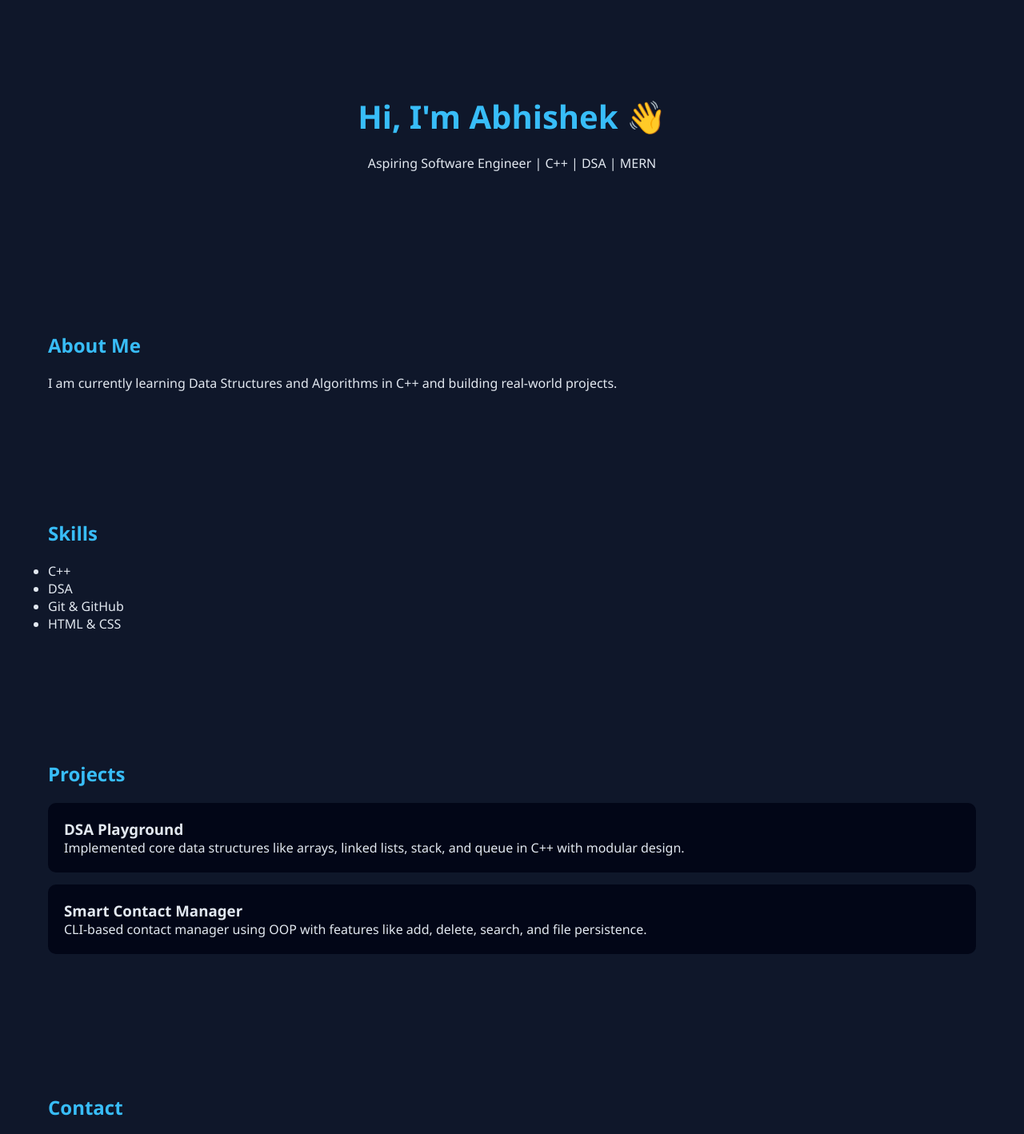
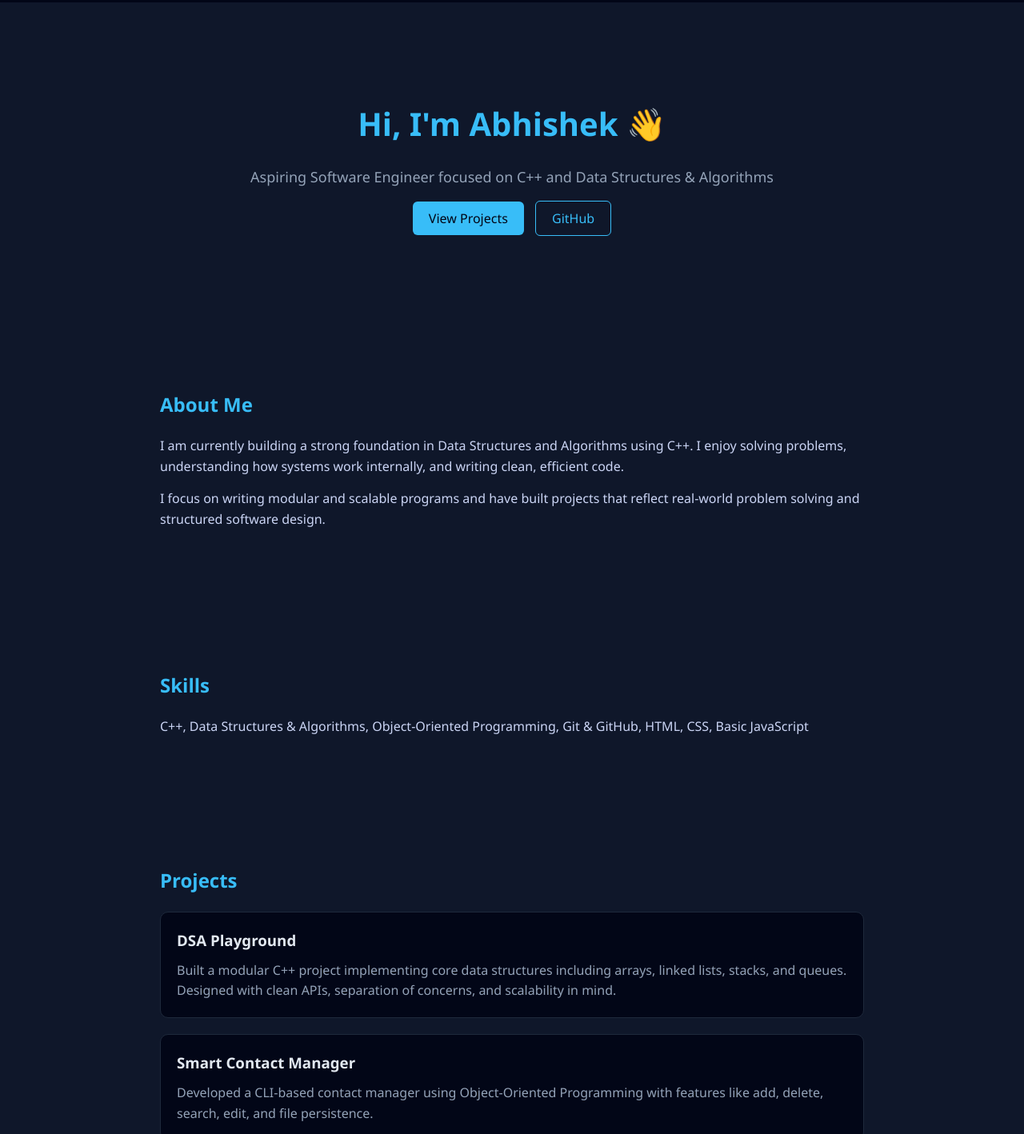
Before and after one commit to abhishekmail-prog/portfolio, a plain HTML site: page index.html in a window 1280 px wide. Shown: the part 75-1493 px from the top of the page at 80% size. Drawn offline with Linux system fonts and the light colour scheme.

Commit message:
After complete professional styling

```diff
--- a/index.html
+++ b/index.html
@@ -8,7 +8,7 @@
 </head>
 <body>
 
-    <!-- Navbar -->
+    <!-- NAVBAR -->
     <nav>
         <h1>Abhishek</h1>
         <ul>
@@ -19,56 +19,78 @@
         </ul>
     </nav>
 
-    <!-- Hero -->
+    <!-- HERO -->
     <section id="hero">
         <h2>Hi, I'm Abhishek 👋</h2>
-        <p>Aspiring Software Engineer | C++ | DSA | MERN</p>
+        <p class="subtitle">
+            Aspiring Software Engineer focused on C++ and Data Structures & Algorithms
+        </p>
+
+        <div class="hero-buttons">
+            <a href="#projects" class="btn">View Projects</a>
+            <a href="https://github.com/yourusername" class="btn-outline">GitHub</a>
+        </div>
     </section>
 
-    <!-- About -->
+    <!-- ABOUT -->
     <section id="about">
         <h2>About Me</h2>
         <p>
-            I am currently learning Data Structures and Algorithms in C++ and building real-world projects.
+            I am currently building a strong foundation in Data Structures and Algorithms using C++.
+            I enjoy solving problems, understanding how systems work internally, and writing clean, efficient code.
+        </p>
+
+        <p>
+            I focus on writing modular and scalable programs and have built projects that reflect real-world problem solving
+            and structured software design.
         </p>
     </section>
 
-    <!-- Skills -->
+    <!-- SKILLS -->
     <section id="skills">
         <h2>Skills</h2>
-        <ul>
-            <li>C++</li>
-            <li>DSA</li>
-            <li>Git & GitHub</li>
-            <li>HTML & CSS</li>
-        </ul>
+        <p>
+            C++, Data Structures & Algorithms, Object-Oriented Programming,
+            Git & GitHub, HTML, CSS, Basic JavaScript
+        </p>
     </section>
 
-    <!-- Projects -->
+    <!-- PROJECTS -->
     <section id="projects">
         <h2>Projects</h2>
 
         <div class="project-card">
             <h3>DSA Playground</h3>
             <p>
-                Implemented core data structures like arrays, linked lists, stack, and queue in C++ with modular design.
+                Built a modular C++ project implementing core data structures including arrays, linked lists, stacks, and queues.
+                Designed with clean APIs, separation of concerns, and scalability in mind.
             </p>
         </div>
 
         <div class="project-card">
             <h3>Smart Contact Manager</h3>
             <p>
-                CLI-based contact manager using OOP with features like add, delete, search, and file persistence.
+                Developed a CLI-based contact manager using Object-Oriented Programming with features like add, delete, search,
+                edit, and file persistence.
             </p>
         </div>
+
     </section>
 
-    <!-- Contact -->
+    <!-- CONTACT -->
     <section id="contact">
         <h2>Contact</h2>
-        <p>GitHub: <a href="https://github.com/abhishekmail-prog">Visit</a></p>
-        <p>LinkedIn: <a href="#">Coming soon</a></p>
+        <p>Email: your@email.com</p>
+        <p>
+            <a href="https://https://github.com/abhishekmail-prog">GitHub</a> |
+            <a href="#">LinkedIn</a>
+        </p>
     </section>
+
+    <!-- FOOTER -->
+    <footer>
+        <p>© 2026 Abhishek. All rights reserved.</p>
+    </footer>
 
 </body>
 </html>
--- a/style.css
+++ b/style.css
@@ -1,23 +1,28 @@
+/* RESET */
 * {
     margin: 0;
     padding: 0;
     box-sizing: border-box;
 }
 
+/* BODY */
 body {
-    font-family: 'Segoe UI', sans-serif;
+    font-family: 'Segoe UI', Tahoma, Geneva, Verdana, sans-serif;
     background: #0f172a;
     color: #e2e8f0;
+    line-height: 1.6;
 }
 
-/* Navbar */
+/* NAVBAR */
 nav {
     display: flex;
     justify-content: space-between;
+    align-items: center;
     padding: 20px 60px;
     background: #020617;
     position: sticky;
     top: 0;
+    z-index: 1000;
 }
 
 nav h1 {
@@ -25,19 +30,26 @@ nav h1 {
 }
 
 nav ul {
+    list-style: none;
     display: flex;
-    list-style: none;
     gap: 25px;
 }
 
 nav a {
     text-decoration: none;
     color: #e2e8f0;
+    transition: 0.3s;
 }
 
-/* Sections */
+nav a:hover {
+    color: #38bdf8;
+}
+
+/* SECTIONS */
 section {
     padding: 80px 60px;
+    max-width: 1000px;
+    margin: auto;
 }
 
 h2 {
@@ -45,7 +57,7 @@ h2 {
     margin-bottom: 20px;
 }
 
-/* Hero */
+/* HERO */
 #hero {
     text-align: center;
     padding: 120px 20px;
@@ -55,15 +67,115 @@ h2 {
     font-size: 40px;
 }
 
-/* Cards (Projects) */
+.subtitle {
+    margin-top: 10px;
+    font-size: 18px;
+    color: #94a3b8;
+}
+
+/* BUTTONS */
+.hero-buttons {
+    margin-top: 25px;
+}
+
+.btn {
+    background: #38bdf8;
+    color: #020617;
+    padding: 10px 20px;
+    text-decoration: none;
+    border-radius: 6px;
+    margin-right: 10px;
+    transition: 0.3s;
+}
+
+.btn:hover {
+    background: #0ea5e9;
+}
+
+.btn-outline {
+    border: 1px solid #38bdf8;
+    color: #38bdf8;
+    padding: 10px 20px;
+    text-decoration: none;
+    border-radius: 6px;
+    transition: 0.3s;
+}
+
+.btn-outline:hover {
+    background: #38bdf8;
+    color: #020617;
+}
+
+/* ABOUT */
+#about p {
+    margin-bottom: 15px;
+    color: #cbd5f5;
+}
+
+/* SKILLS */
+#skills p {
+    color: #cbd5f5;
+}
+
+/* PROJECTS */
 .project-card {
     background: #020617;
     padding: 20px;
-    margin: 15px 0;
+    margin-top: 20px;
     border-radius: 10px;
     transition: 0.3s;
+    border: 1px solid #1e293b;
 }
 
 .project-card:hover {
     transform: translateY(-5px);
+    border-color: #38bdf8;
 }
+
+.project-card h3 {
+    margin-bottom: 10px;
+}
+
+.project-card p {
+    color: #94a3b8;
+}
+
+/* CONTACT */
+#contact p {
+    margin: 10px 0;
+}
+
+a {
+    color: #38bdf8;
+    text-decoration: none;
+}
+
+a:hover {
+    text-decoration: underline;
+}
+
+/* FOOTER */
+footer {
+    text-align: center;
+    padding: 20px;
+    background: #020617;
+    color: #94a3b8;
+    margin-top: 40px;
+}
+
+/* RESPONSIVE */
+@media (max-width: 768px) {
+    nav {
+        flex-direction: column;
+        gap: 10px;
+        padding: 20px;
+    }
+
+    section {
+        padding: 50px 20px;
+    }
+
+    #hero h2 {
+        font-size: 28px;
+    }
+}
```
